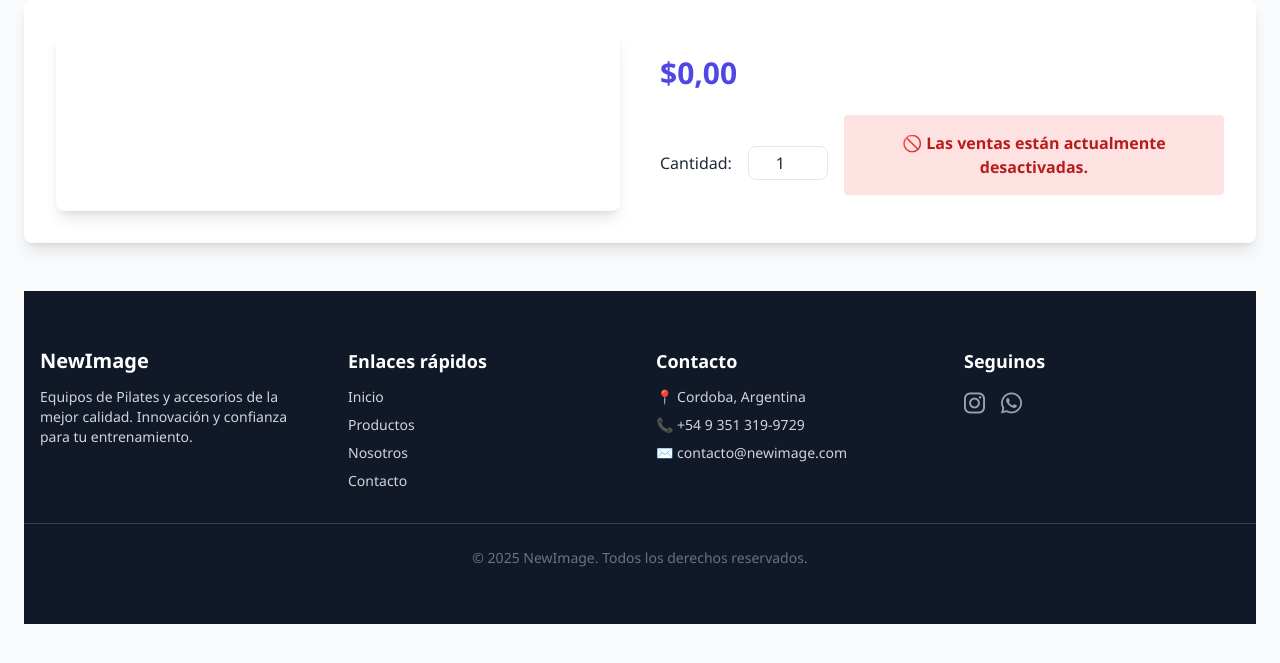
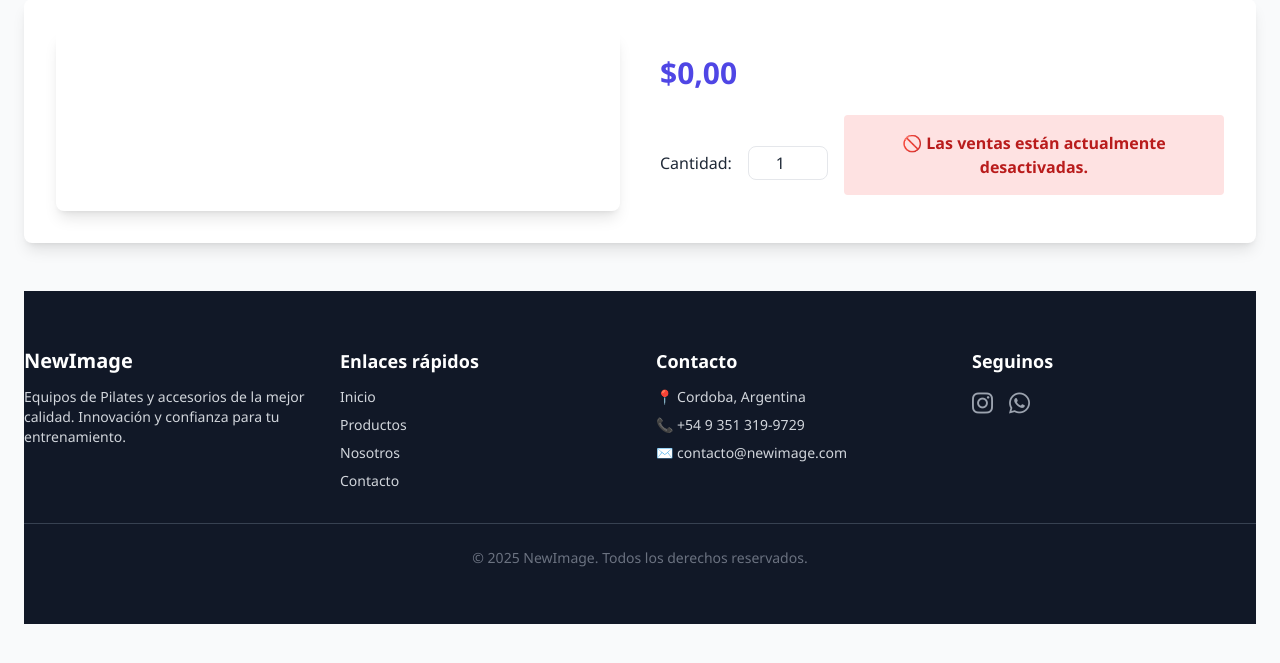
Before and after one commit to S4N14G0/NewImage, a Flask app: template templates/product_detail.html in a window 1280 px wide. Shown: the part 113-776 px from the top of the page. Run offline with Flask 3, Linux system fonts and the light colour scheme; the template is opened without the code that fills it, so the values that code supplies are empty; some libraries are stand-ins or nearby versions.

Commit message:
modified:   templates/product_detail.html

```diff
--- a/templates/product_detail.html
+++ b/templates/product_detail.html
@@ -242,7 +242,7 @@
 
     </div>
     <footer class="bg-gray-900 text-gray-300 py-14 mt-12">
-        <div class="w-full px-4 grid grid-cols-1 md:grid-cols-4 gap-8">
+        <div class="w-full px-0 grid grid-cols-1 md:grid-cols-4 gap-8">
 
             <!-- Logo y descripción -->
             <div>
```
